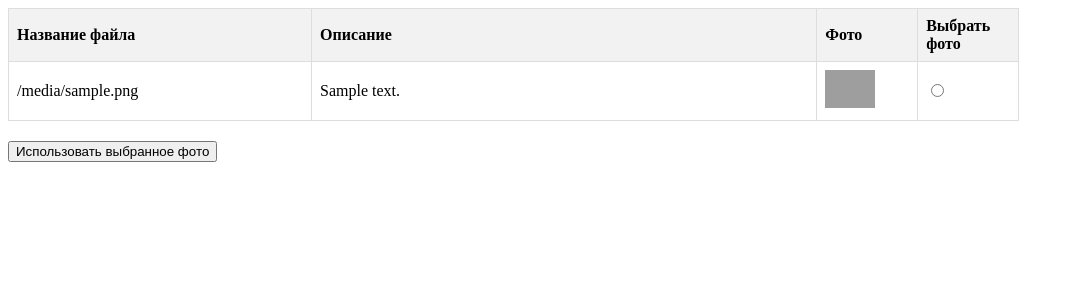
After one commit to 0LinaSt0/pass_hometasks, a Python web app: template advanced_python/materials/templates/table_template.html in a window 1280 px wide. The commit adds this page. Shown: the top 300 px of the page, without its empty margins (0-1074 px from the left). Run offline with Jinja, Linux system fonts and the light colour scheme; the template is opened without the code that fills it: most values are stand-ins (such as "Sample title", 1, 10 or a date in 2020); grey boxes are pictures that could not be loaded.

Commit message:
[advsnced_python] frontend realization: completed

```diff
--- /dev/null
+++ b/advanced_python/materials/templates/table_template.html
@@ -0,0 +1,68 @@
+<!DOCTYPE html>
+<html lang="ru">
+<head>
+    <meta charset="UTF-8">
+    <style>
+        table {
+            width: 100%;
+            border-collapse: collapse;
+        }
+        th, td {
+            border: 1px solid #ddd;
+            padding: 8px;
+            text-align: left;
+        }
+        th {
+            background-color: #f2f2f2;
+            position: sticky; /* Make header sticky */
+            top: 0;          /* Position it at the top of the container */
+            z-index: 10;     /* Ensure it stays above other content */
+        }
+        /* Container for scrolling */
+        .table-container {
+            max-height: 300px; /* Set a maximum height */
+            overflow-y: auto;   /* Enable vertical scrolling */
+            margin-bottom: 20px; /* Space below the table */
+        }
+    </style>
+</head>
+<body>
+
+<form action="/find/" method="post">
+    <div  class="table-container">
+        <table border="1" style="width: 80%;">
+            <colgroup>
+                <col style="width: 30%;">
+                <col style="width: 50%;">
+                <col style="width: 10%;">
+                <col style="width: 10%;">
+            </colgroup>
+            <thead>
+                <tr>
+                    <th>Название файла</th>
+                    <th>Описание</th>
+                    <th>Фото</th>
+                    <th>Выбрать фото</th>
+                </tr>
+            </thead>
+            <tbody>
+                {% if photos | length == 0 %}
+                <p>База данных пуста</p>
+                {% else %}
+                    {% for photo in photos %}
+                        <tr>
+                            <td>{{ photo.filename }}</td>
+                            <td>{{ photo.about }}</td>
+                            <td><img src="{{ url_for('static', path=path_pictures + photo.filename) }}" alt="{{ photo.filename }}" width="50"></td>
+                            <td><input type="radio" name="selected_photo" value="{{ photo.id }}" required></td>
+                        </tr>
+                    {% endfor %}
+                {% endif %}
+            </tbody>
+        </table>
+    </div>
+    <input type="submit" value="Использовать выбранное фото">
+</form>
+
+</body>
+</html>
--- a/advanced_python/utils/sqler.py
+++ b/advanced_python/utils/sqler.py
@@ -25,6 +25,7 @@ class Photo(Base):
 
     id = Column(Integer, primary_key=True, index=True)
     filename = Column(String, index=True)
+    about = Column(String, index=True)
 
 
 def get_db():
```
Also changed, not shown: advanced_python/app/main.py (+37 -8 lines), advanced_python/materials/templates/index.html (+5 -10 lines).
